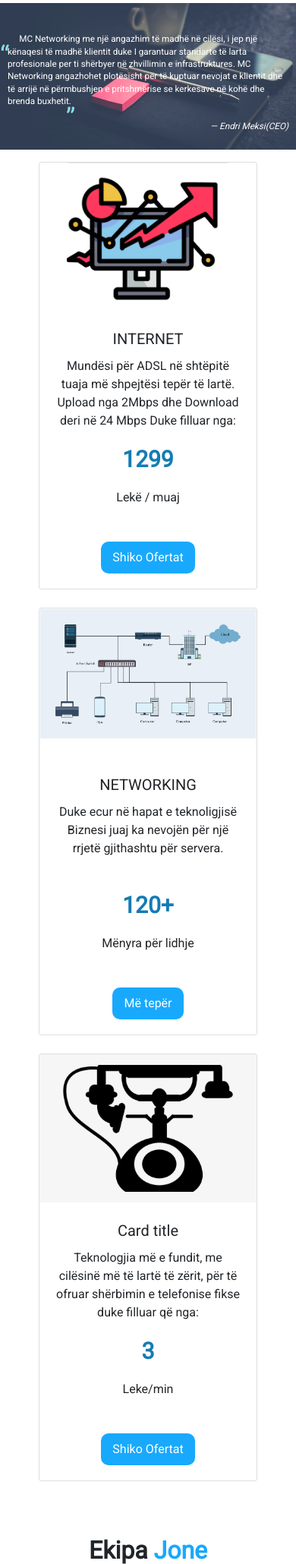
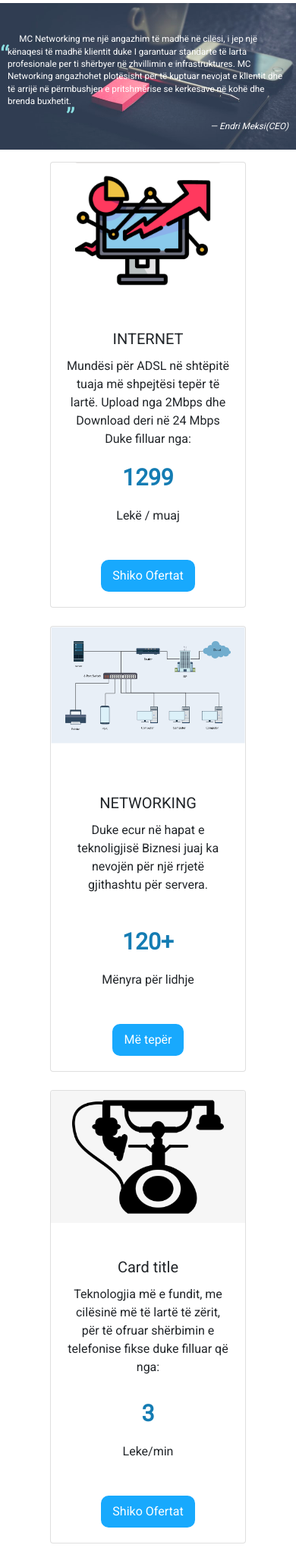
Before and after one commit to Yllcaka/Django-garbage-site, a Django app: page / in a window 390 px wide. Shown: the part 257-2316 px from the top of the page at 76% size. Run offline with Django 3.2, Linux system fonts and the light colour scheme; some libraries are stand-ins or nearby versions.

Commit message:
Made some minor changes to index

```diff
--- a/djcontact/settings.py
+++ b/djcontact/settings.py
@@ -23,7 +23,7 @@ BASE_DIR = os.path.dirname(os.path.dirname(os.path.abspath(__file__)))
 SECRET_KEY = 'hx+gu!l99+m84zfunq*a(rbzpa8)2f@#-3rb913un&(+)ge1ek'
 
 # SECURITY WARNING: don't run with debug turned on in production!
-# DEBUG = True
+DEBUG = True
 
 ALLOWED_HOSTS = ["*"]
 
--- a/templates/MCN/index.html
+++ b/templates/MCN/index.html
@@ -14,6 +14,9 @@
 	<link rel="stylesheet" href="{%static 'CSS/index-style.css'%}">
 	<link rel="stylesheet" href="https://use.fontawesome.com/releases/v5.1.0/css/all.css">
 	<title>Mc Networking</title>
+	<style>
+
+	</style>
 </head>
 <!-- PSEEEEEEE -->
 
@@ -96,7 +99,7 @@
 	<section id="index-begin">
 		<div class="container mt-2">
 			<div id="carding" class="row mt-3 mx-auto">
-				<div class="col-md-4 mb-4">
+				<div class="col-md-4 mb-4 mx-auto">
 					<div class="card text-center mx-auto">
 						<div class="card-container">
 							<img src="{%static 'Images/internet.png'%}" class="card-img-top img-fluid w-75"
@@ -114,7 +117,7 @@
 						</div>
 					</div>
 				</div>
-				<div class="col-md-4 mb-4">
+				<div class="col-md-4 mb-4 mx-auto">
 					<div class="card text-center mx-auto">
 						<div class="card-container">
 							<img src="{%static 'Images/networking.png'%}" class="card-img-top img-fluid"
@@ -131,7 +134,7 @@
 						</div>
 					</div>
 				</div>
-				<div class="col-md-4 mb-4">
+				<div class="col-md-4 mb-4 mx-auto">
 					<div class="card text-center mx-auto">
 						<div class="card-container">
 							<img src="{%static 'Images/telefoni.png'%}" class="card-img-top" alt="telefoni">
@@ -139,7 +142,8 @@
 
 						<div class="card-body">
 							<h5 class="card-title">Card title</h5>
-							<p class="card-text">Teknologjia më e fundit, me cilësinë më të lartë të zërit, për të
+							<p class="card-text" style="margin-bottom:12%;">Teknologjia më e fundit, me cilësinë më të
+								lartë të zërit, për të
 								ofruar shërbimin e telefonise fikse duke filluar që nga:</p>
 							<p id="count3"></p>
 							<p>Leke/min</p>
--- a/templates/MCN/static/CSS/index-style.css
+++ b/templates/MCN/static/CSS/index-style.css
@@ -97,12 +97,12 @@ blockquote {
     transition: 1s ease-in-out;
 }
 
-#index-begin .card {
+#index-begin .col-md-4 {
     width: 288px;
 }
 
 @media screen and(max-width:991px) {
-    #index-begin .card {
-        width: 200px !important;
+    #index-begin .col-md-4 {
+        width: 300px !important;
     }
 }
```
